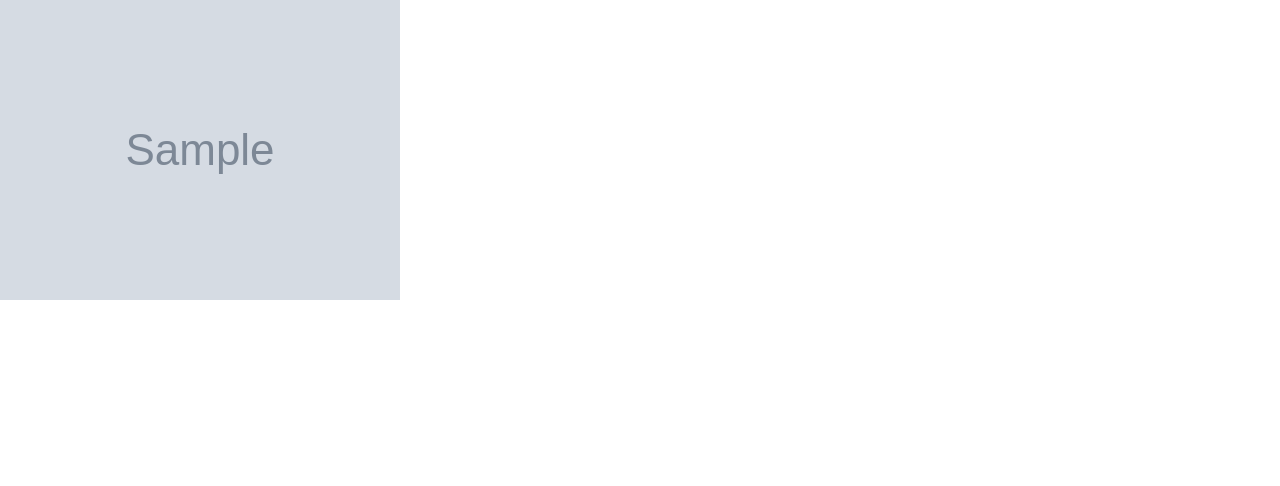
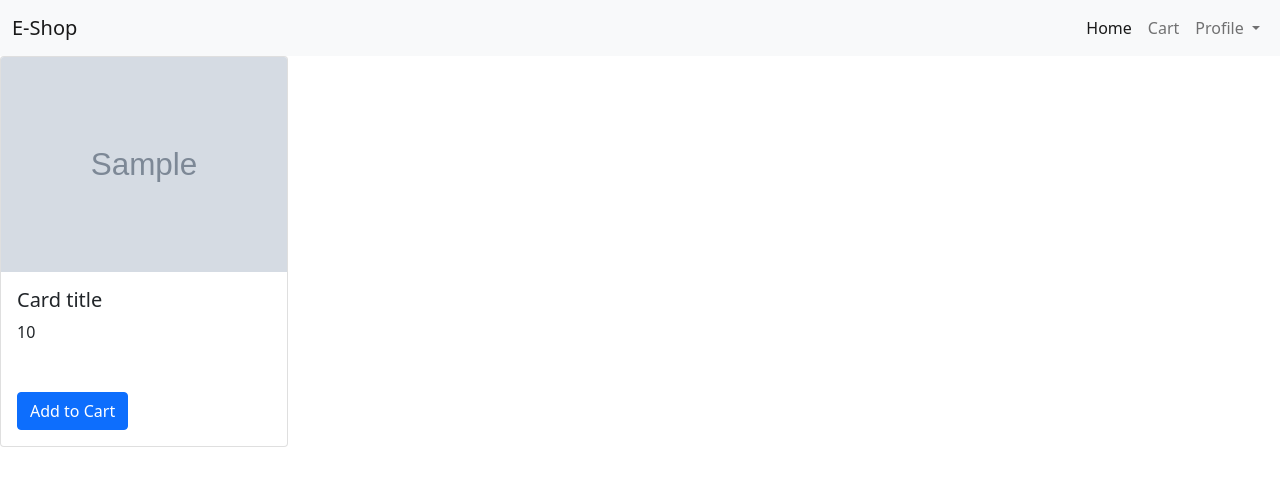
Before and after one commit to rohanraghuwanshi/E-commerce, a Django app: page /store/ in a window 1280 px wide. Shown: the top 486 px of the page. Run offline with Django 3.2, Linux system fonts and the light colour scheme; tables that the repository leaves empty hold one stand-in row (values such as "Sample post"); grey boxes marked "Sample" are stand-in pictures.

Commit message:
Navbar Created

```diff
--- a/store/templates/index.html
+++ b/store/templates/index.html
@@ -1,16 +1,71 @@
 <!DOCTYPE html>
 <html lang="en">
+
 <head>
     <meta charset="UTF-8">
     <meta http-equiv="X-UA-Compatible" content="IE=edge">
     <meta name="viewport" content="width=device-width, initial-scale=1.0">
     <title>E-Commerce</title>
 
-    <link href="https://cdn.jsdelivr.net/npm/bootstrap@5.0.0-beta3/dist/css/bootstrap.min.css" rel="stylesheet" integrity="sha384-eOJMYsd53ii+scO/bJGFsiCZc+5NDVN2yr8+0RDqr0Ql0h+rP48ckxlpbzKgwra6" crossorigin="anonymous">
+    <link href="https://cdn.jsdelivr.net/npm/bootstrap@5.0.0-beta3/dist/css/bootstrap.min.css" rel="stylesheet"
+        integrity="sha384-eOJMYsd53ii+scO/bJGFsiCZc+5NDVN2yr8+0RDqr0Ql0h+rP48ckxlpbzKgwra6" crossorigin="anonymous">
 </head>
+
 <body>
+
+    <nav class="navbar navbar-expand-lg navbar-light bg-light">
+        <div class="container-fluid">
+            <a class="navbar-brand" href="#">E-Shop</a>
+            <button class="navbar-toggler" type="button" data-bs-toggle="collapse"
+                data-bs-target="#navbarSupportedContent" aria-controls="navbarSupportedContent" aria-expanded="false"
+                aria-label="Toggle navigation">
+                <span class="navbar-toggler-icon"></span>
+            </button>
+            <div class="collapse navbar-collapse" id="navbarSupportedContent">
+                <ul class="navbar-nav me-auto mb-2 mb-lg-0">
+                </ul>
+                <div class="d-flex">
+                    <ul class="navbar-nav me-auto mb-2 mb-lg-0">
+                        <li class="nav-item">
+                            <a class="nav-link active" aria-current="page" href="#">Home</a>
+                        </li>
+                        <li class="nav-item">
+                            <a class="nav-link" href="#">Cart</a>
+                        </li>
+                        <li class="nav-item dropdown">
+                            <a class="nav-link dropdown-toggle" href="#" id="navbarDropdown" role="button"
+                                data-bs-toggle="dropdown" aria-expanded="false">
+                                Profile
+                            </a>
+                            <ul class="dropdown-menu" aria-labelledby="navbarDropdown">
+                                <li><a class="dropdown-item" href="#">Profile</a></li>
+                                <li><a class="dropdown-item" href="#">Settings</a></li>
+                                <li><a class="dropdown-item" href="#">Logout</a></li>
+                            </ul>
+                        </li>
+                    </ul>
+                </div>
+            </div>
+        </div>
+    </nav>
+
     {% for product in products %}
-        <img src="{{ product.image.url }}" alt="">
+    <div class="card" style="width: 18rem;">
+        <img class="card-img-top" src="{{ product.image.url }}" alt="Card image cap">
+        <div class="card-body row">
+            <h5 class="card-title">Card title</h5>
+            <p>{{ product.price }}</p>
+        </div>
+        <div class="card-body">
+            <a href="#" class="card-link btn btn-primary">Add to Cart</a>
+        </div>
+    </div>
     {% endfor %}
+
+    <!-- JavaScript Bundle with Popper -->
+    <script src="https://cdn.jsdelivr.net/npm/bootstrap@5.0.0-beta3/dist/js/bootstrap.bundle.min.js"
+        integrity="sha384-JEW9xMcG8R+pH31jmWH6WWP0WintQrMb4s7ZOdauHnUtxwoG2vI5DkLtS3qm9Ekf"
+        crossorigin="anonymous"></script>
 </body>
+
 </html>
```
